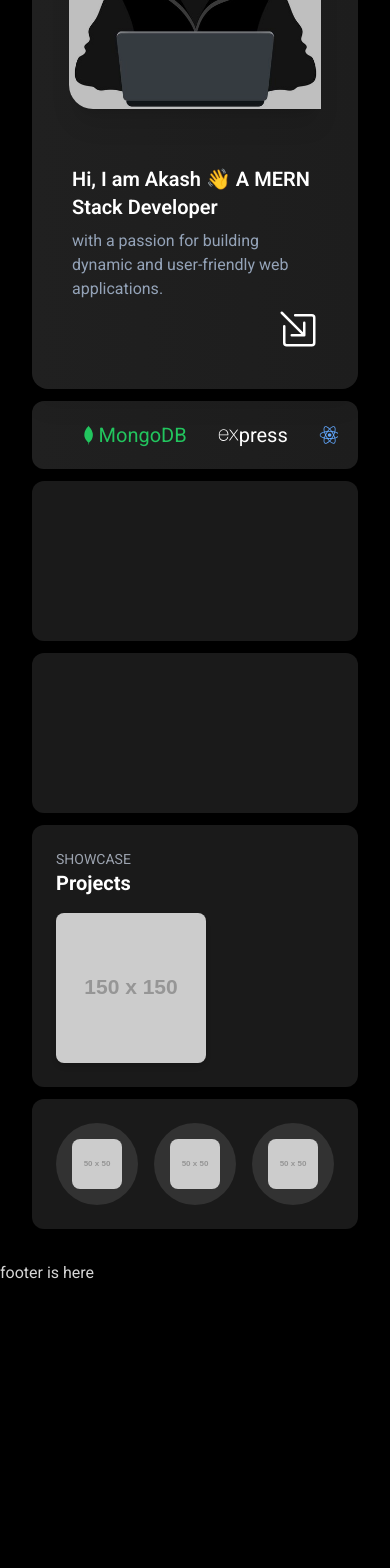
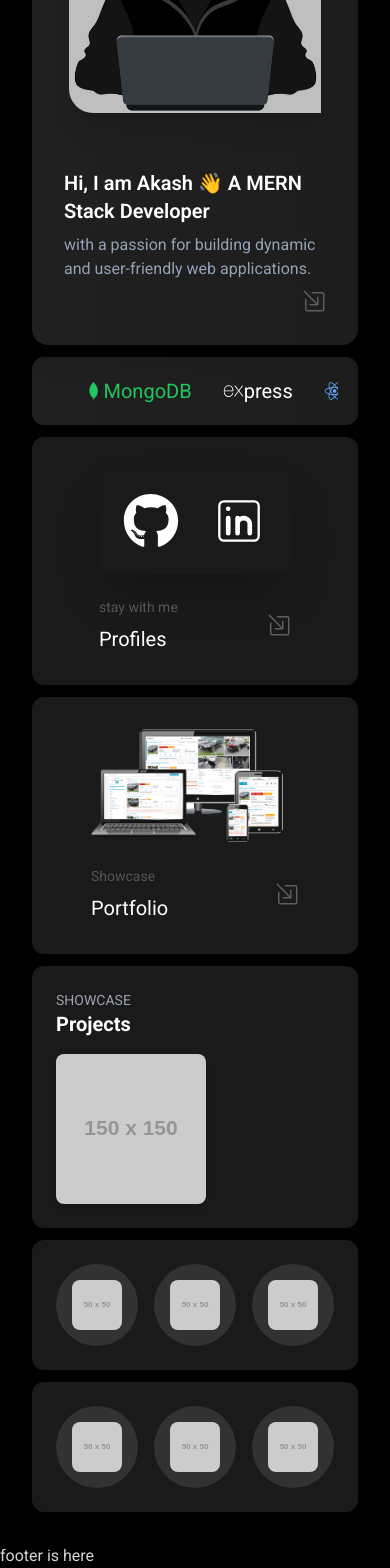
Before and after one commit to Royakash2/my-portfolio, a React (Vite) app: page / in a window 390 px wide. Shown: the part 270-1838 px from the top of the page. Before the commit the page ends 1555 px from the top, so only its background shows below. Built offline with nearby package versions, Linux system fonts and the light colour scheme; a web font is replaced by a local one.

Commit message:
refectore the code add hover effect ,responsive for tablate

```diff
--- /dev/null
+++ b/src/components/ButtonArrow.tsx
@@ -0,0 +1,11 @@
+import { BsBoxArrowInDownRight } from "react-icons/bs";
+
+const ButtonArrow = () => {
+  return (
+    <button className="lg:mt-4">
+      <BsBoxArrowInDownRight className="size-6 text-[#5f5d5d] hover:text-white" />
+    </button>
+  );
+};
+
+export default ButtonArrow;
--- a/src/components/NavBar.tsx
+++ b/src/components/NavBar.tsx
@@ -91,7 +91,7 @@ const NavBar = () => {
                 <path
                   strokeLinecap="round"
                   strokeLinejoin="round"
-                  d="M3.75 5.25h16.5m-16.5 4.5h16.5m-16.5 4.5h16.5m-16.5 4.5h16.5"
+                  d="M3.75 6.75h16.5M3.75 12h16.5m-16.5 5.25h16.5"
                 />
               </svg>
             )}
--- a/src/pages/Home.tsx
+++ b/src/pages/Home.tsx
@@ -1,19 +1,20 @@
 import Marquee from "react-fast-marquee";
 import profile from "../assets/main-avtar.jpg";
-import { BsBoxArrowInDownRight } from "react-icons/bs";
-import { FaNodeJs, FaReact } from "react-icons/fa";
+import projectBanner from "../assets/laptop.png";
+import { FaGithub, FaNodeJs, FaReact } from "react-icons/fa";
 import { DiMongodb } from "react-icons/di";
 import { SiExpress, SiTypescript } from "react-icons/si";
+import { CiLinkedin } from "react-icons/ci";
+import ButtonArrow from "../components/ButtonArrow";
 
 const Home = () => {
   return (
-    <div className="text-white min-h-screen grid grid-cols-1 md:grid-cols-2 gap-3 p-8 lg:px-20 bg-black">
+    <div className="text-white min-h-screen grid grid-cols-1 md:grid-cols-1 lg:grid-cols-2 gap-3 p-8 lg:px-20 bg-black">
       {/* Profile Section */}
-      <div className=" w-full h-full flex items-center justify-center shadow-lg ">
-        <div className="card card-side primary-gradient rounded-2xl shadow-xl p-2 flex flex-col justify-center items-center lg:flex-row ">
+      <div className="card lg:mt-10 card-side primary-gradient rounded-2xl shadow-xl flex flex-col justify-center items-center lg:flex-row md:flex-row ">
         <div className="w-[300px] flex items-center p-6 pt-2 lg:pl-3 lg:p-0">
           <img
-              className="w-full aspect-square object-cover  rounded-l-3xl shadow-xl  filter brightness-75 backdrop-contrast-125"
+            className="w-full mt-3 aspect-square object-cover  rounded-l-3xl shadow-xl  filter brightness-75 backdrop-contrast-125"
             src={profile}
             alt="profile"
           />
@@ -27,10 +28,7 @@ const Home = () => {
             applications.
           </p>
           <div className="card-actions justify-end">
-              <button className="lg:mt-4">
-                <BsBoxArrowInDownRight className="size-10" />
-              </button>
-            </div>
+            <ButtonArrow></ButtonArrow>
           </div>
         </div>
       </div>
@@ -41,33 +39,69 @@ const Home = () => {
         <div className="primary-gradient md:col-span-2 p-5 rounded-xl shadow-2xl">
           <Marquee gradient={false} speed={70}>
             <span className="text-xl mx-4 text-slate-400">
-             !----Welcome to my Portfolio website👋-----!
+              !----Welcome to my Portfolio website 🙋‍♂️-----!
             </span>
             <div className="flex">
               <span className="text-xl mx-4 text-green-500 flex items-center">
-                <DiMongodb /><span>MongoDB</span>
+                <DiMongodb />
+                <span>MongoDB</span>
               </span>
               <span className="text-xl mx-4 flex items-center">
-                <SiExpress /><span>press</span>
+                <SiExpress />
+                <span>press</span>
               </span>
               <span className="text-xl mx-4 text-blue-400 flex items-center">
-                <FaReact /><span>React</span>
+                <FaReact />
+                <span>React</span>
               </span>
               <span className="text-xl mx-4 text-green-300 flex items-center">
-                <span>Node</span><FaNodeJs />
+                <span>Node</span>
+                <FaNodeJs />
               </span>
               <span className="text-xl mx-4 text-blue-300 flex items-center gap-1">
-              <SiTypescript /><span>TypeScript</span>
+                <SiTypescript />
+                <span>TypeScript</span>
               </span>
             </div>
           </Marquee>
         </div>
         {/* Credential Cards */}
-        <div className="bg-[#1A1A1A] h-40 rounded-xl shadow-lg flex justify-center items-center">
-          {/* Add content for card 1 */}
+        <div className="bg-[#1A1A1A] h-auto py-8 rounded-xl shadow-lg flex justify-center items-center">
+          <div className="">
+            <div className="rounded-xl flex items-center p-6 gap-8 shadow-2xl">
+              <a href="https://github.com/Royakash2">
+                <FaGithub className="size-14 hover:text-black transition-all duration-200" />
+              </a>
+              <a href="https://www.linkedin.com/in/akash-roy-0b28442b2/">
+                <CiLinkedin className="size-14 hover:bg-white rounded-full hover:text-black transition-all duration-200" />
+              </a>
             </div>
-        <div className="bg-[#1A1A1A] h-40 rounded-xl shadow-lg flex justify-center items-center">
-          {/* Add content for card 2 */}
+            <div className="card-actions flex items-center justify-between gap-5 w-full mt-6">
+              <div>
+                <p className="text-sm text-[#545454]">stay with me</p>
+                <p className="text-xl mt-2">Profiles</p>
+              </div>
+              <ButtonArrow></ButtonArrow>
+            </div>
+          </div>
+        </div>
+        <div className="bg-[#1A1A1A] h-auto rounded-xl shadow-lg flex justify-center items-center py-8">
+          <div>
+            <div className="rounded-xl w-52">
+              <img
+                className="w-48  transition-all ease-in-out duration-300"
+                src={projectBanner}
+                alt=""
+              />
+            </div>
+            <div className="card-actions flex items-center justify-between gap-5 w-full mt-6">
+              <div>
+                <p className="text-sm text-[#545454]">Showcase</p>
+                <p className="text-xl mt-2">Portfolio</p>
+              </div>
+              <ButtonArrow></ButtonArrow>
+            </div>
+          </div>
         </div>
       </div>
 
@@ -98,6 +132,19 @@ const Home = () => {
           </div>
         ))}
       </div>
+      <div className="bg-[#1A1A1A] rounded-xl p-6 grid grid-cols-3 gap-4 shadow-lg">
+        {["Logo 1", "Logo 2", "Logo 3"].map((logo, index) => (
+          <div key={index} className="flex justify-center items-center">
+            <div className="bg-[#323232] p-4 rounded-full">
+              <img
+                src="https://via.placeholder.com/50"
+                alt={logo}
+                className="rounded-lg"
+              />
+            </div>
+          </div>
+        ))}
+      </div>
     </div>
   );
 };
--- a/tailwind.config.js
+++ b/tailwind.config.js
@@ -1,16 +1,11 @@
 /** @type {import('tailwindcss').Config} */
 export default {
-  content: [
-    "./index.html",
-    "./src/**/*.{js,ts,jsx,tsx}",
-  ],
+  content: ["./index.html", "./src/**/*.{js,ts,jsx,tsx}"],
   theme: {
     extend: {},
   },
-  plugins: [
-    require('daisyui'),
-  ],
+  plugins: [require("daisyui")],
   daisyui: {
     themes: ["light", "dark", "black"], // Add the themes you want
   },
-}
+};
```
Also changed, not shown: src/assets/laptop.png (added). Lines whose indentation alone changed are shown as unchanged.
